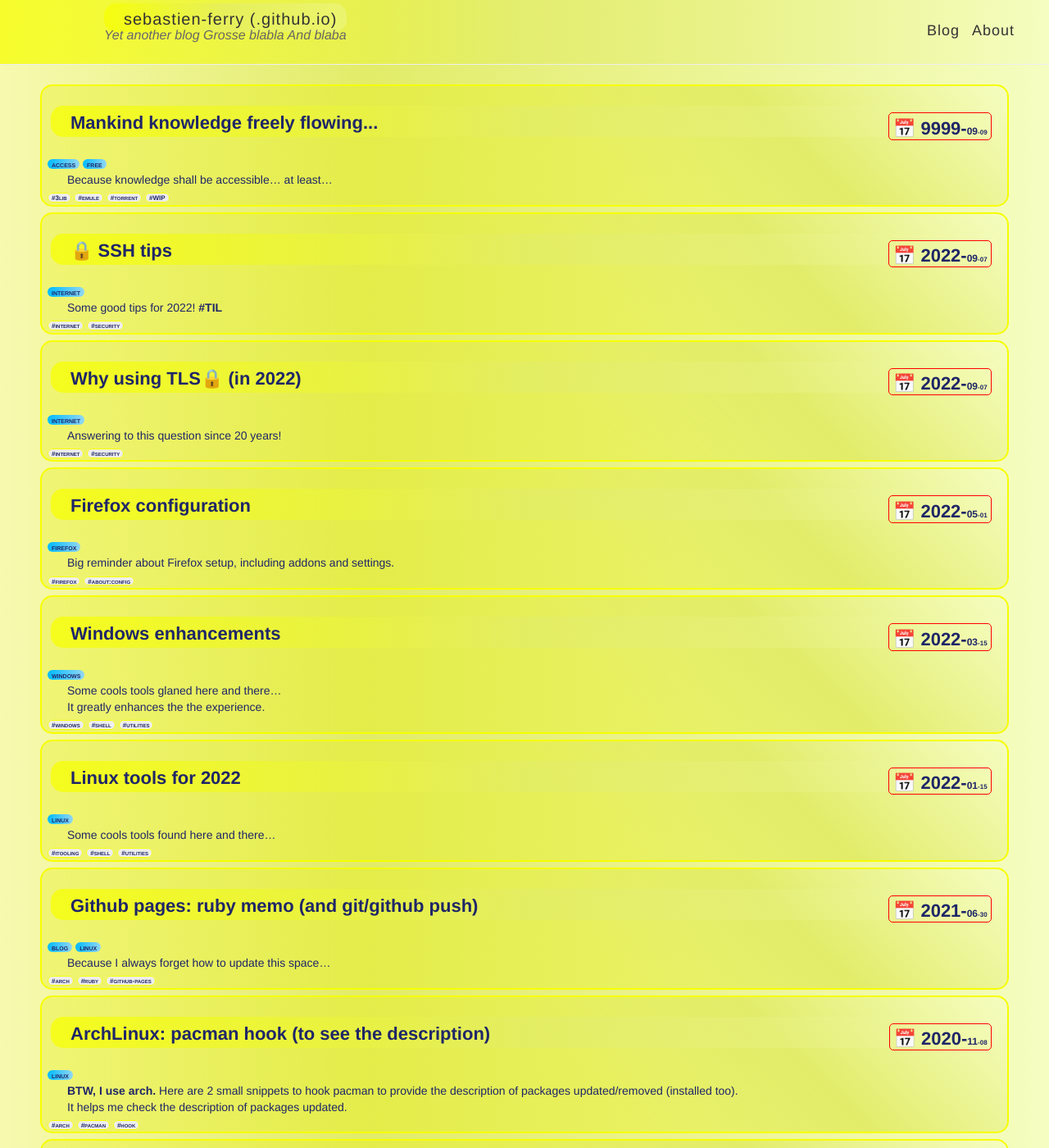
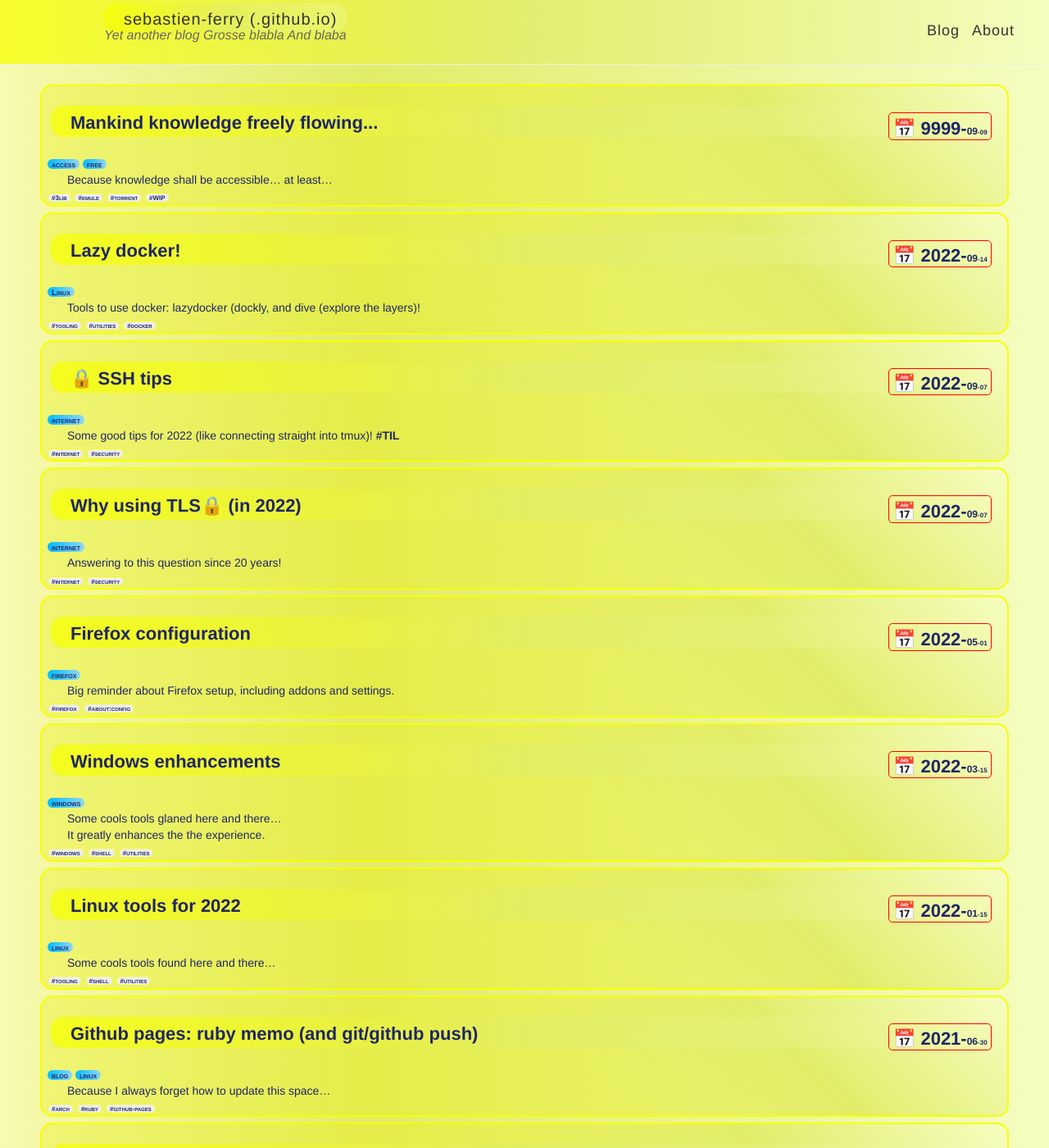
Before and after one commit to sebastien-ferry/sebastien-ferry.github.io, a Jekyll site: the page built from index.markdown, in a window 1280 px wide and 1400 px high. Shown: the whole window at 82% size. Built offline with Jekyll 4.4.1, drawn with Linux system fonts in a browser that asks for light colours.

Commit message:
new post! about docker tools in terminal (and minor fixes)

```diff
--- a/_posts/2022-01-15-linux-utils-for-2022.md
+++ b/_posts/2022-01-15-linux-utils-for-2022.md
@@ -3,7 +3,7 @@ layout: post
 title:  "Linux tools for 2022"
 date:   2022-01-15 12:00:00 +0800
 categories: [linux]
-tags: [itooling, shell, utilities]
+tags: [tooling, shell, utilities]
 excerpt_separator: <!--more-->
 ---
 
--- /dev/null
+++ b/_posts/2022-09-14-lazy-docker.md
@@ -0,0 +1,40 @@
+---
+layout: post
+title:  "Lazy docker!"
+date:   2022-09-14 12:00:00 +0800
+categories: [Linux]
+tags: [tooling, utilities, docker]
+excerpt_separator: <!--more-->
+---
+
+
+Tools to use docker: lazydocker (dockly, and dive (explore the layers)!
+
+ <!--more-->
+
+# dive
+A tool for exploring each layer in a docker image
+
+[https://github.com/wagoodman/dive](https://github.com/wagoodman/dive)
+
+![dive](/assets/lazy_docker_dive.png){: style="align:center; width:50%;" }
+
+
+![logo lazydocker](/assets/lazy_docker_lazydocker.png){: style="float:right; width:10%;"}
+# lazydocker
+
+A simple terminal UI for docker and docker-compose, written in Go with the gocui library.
+
+[https://github.com/jesseduffield/lazydocker](https://github.com/jesseduffield/lazydocker)
+
+
+![logo dockly](/assets/lazy_docker_dockly.png){: style="float:right; width:30%;"}
+# dockly
+
+Immersive terminal interface for managing docker containers and services
+
+[https://lirantal.github.io/dockly](https://lirantal.github.io/dockly)
+
+
+
+...
--- a/_posts/2022-10-10-ssh.md
+++ b/_posts/2022-10-10-ssh.md
@@ -7,7 +7,7 @@ tags: [internet, security]
 excerpt_separator: <!--more-->
 ---
 
-Some good tips for 2022! **#TIL**
+Some good tips for 2022 (like connecting straight into tmux)! **#TIL**
 
 <!--more-->
 
```
Also changed, not shown: other parts of _posts/2022-01-15-linux-utils-for-2022.md (+1 -1 lines).
